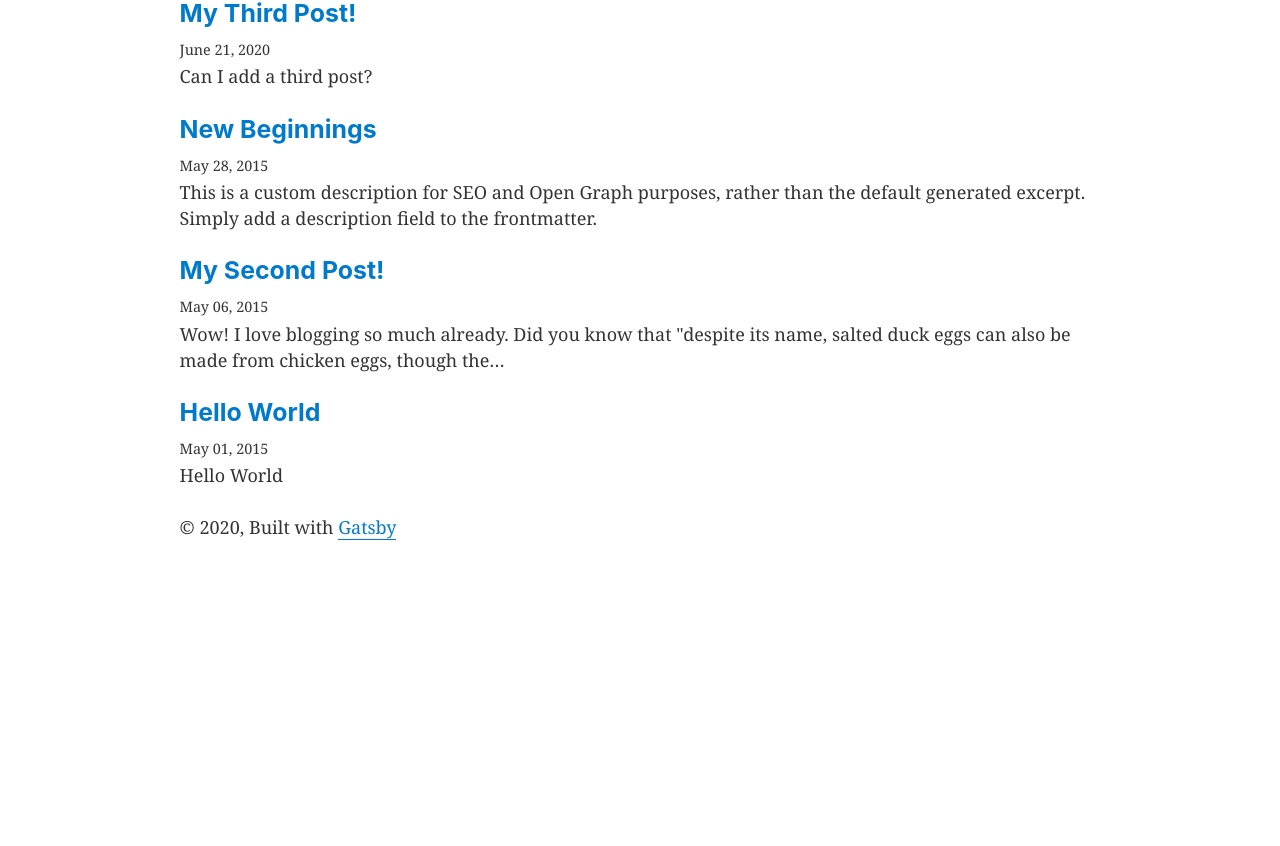
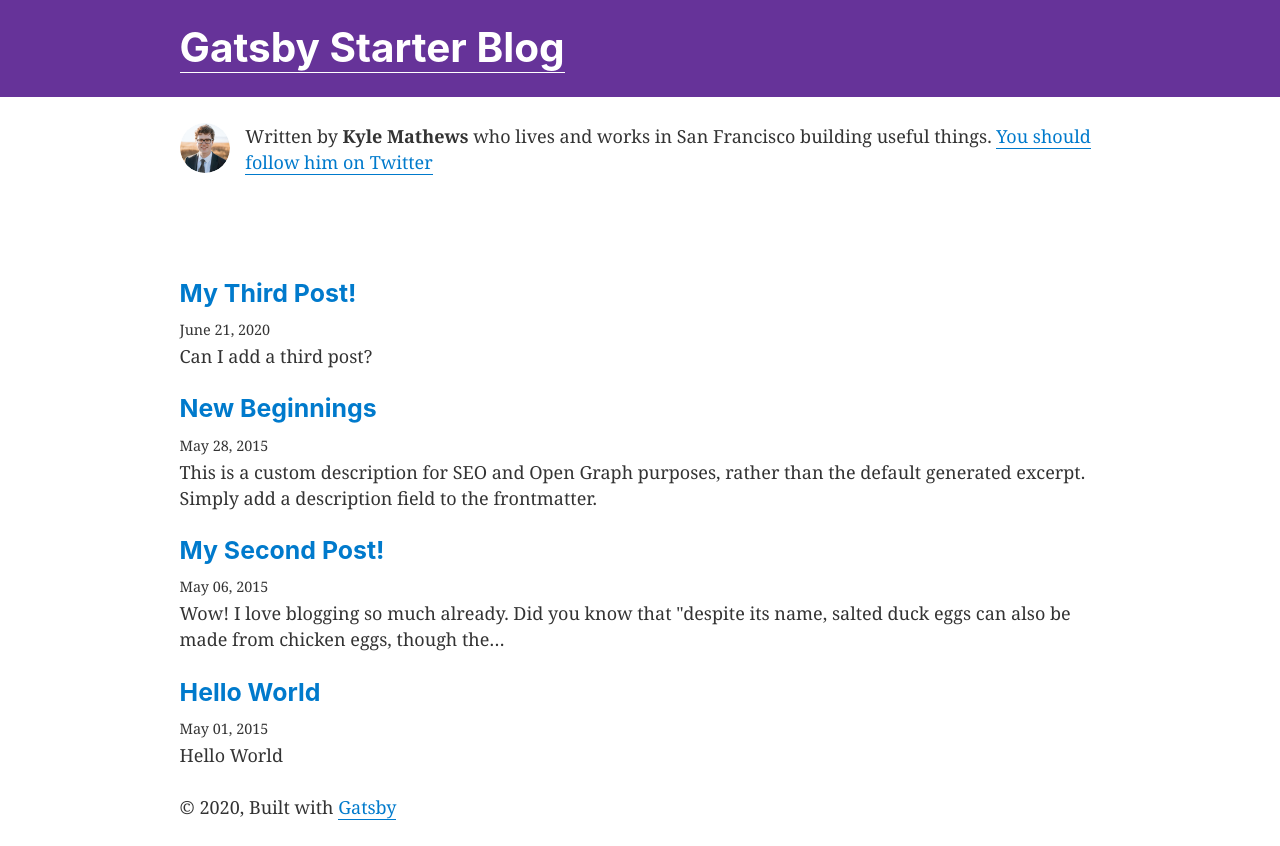
Before and after one commit to yuchen-w/Blog, a Gatsby site in the folder gatsby-web-app/: page / in a window 1280 px wide. Before the commit the page ends 800 px from the top, so only its background shows below. Built offline with nearby package versions, Linux system fonts and the light colour scheme; Gatsby itself is replaced by a stand-in of ours; some packages are replaced by stand-ins of ours.

Commit message:
Revert "Barebones gatsby template"
This reverts commit e0973d00190d885c0754899c35cdf5ef2cf2f243.

```diff
--- a/gatsby-web-app/gatsby-node.js
+++ b/gatsby-web-app/gatsby-node.js
@@ -4,7 +4,7 @@ const { createFilePath } = require(`gatsby-source-filesystem`)
 exports.createPages = async ({ graphql, actions }) => {
   const { createPage } = actions
 
-  const blogPost = path.resolve(`./src/templates/blog-post.tsx`)
+  const blogPost = path.resolve(`./src/templates/blog-post.js`)
   const result = await graphql(
     `
       {
--- /dev/null
+++ b/gatsby-web-app/src/components/bio.js
@@ -0,0 +1,70 @@
+/**
+ * Bio component that queries for data
+ * with Gatsby's useStaticQuery component
+ *
+ * See: https://www.gatsbyjs.org/docs/use-static-query/
+ */
+
+import React from "react"
+import { useStaticQuery, graphql } from "gatsby"
+import Image from "gatsby-image"
+
+import { rhythm } from "../utils/typography"
+
+const Bio = () => {
+  const data = useStaticQuery(graphql`
+    query BioQuery {
+      avatar: file(absolutePath: { regex: "/profile-pic.jpg/" }) {
+        childImageSharp {
+          fixed(width: 50, height: 50) {
+            ...GatsbyImageSharpFixed
+          }
+        }
+      }
+      site {
+        siteMetadata {
+          author {
+            name
+            summary
+          }
+          social {
+            twitter
+          }
+        }
+      }
+    }
+  `)
+
+  const { author, social } = data.site.siteMetadata
+  return (
+    <div
+      style={{
+        display: `flex`,
+        marginBottom: rhythm(2.5),
+      }}
+    >
+      <Image
+        fixed={data.avatar.childImageSharp.fixed}
+        alt={author.name}
+        style={{
+          marginRight: rhythm(1 / 2),
+          marginBottom: 0,
+          minWidth: 50,
+          borderRadius: `100%`,
+        }}
+        imgStyle={{
+          borderRadius: `50%`,
+        }}
+      />
+      <p>
+        Written by <strong>{author.name}</strong> {author.summary}
+        {` `}
+        <a href={`https://twitter.com/${social.twitter}`}>
+          You should follow him on Twitter
+        </a>
+      </p>
+    </div>
+  )
+}
+
+export default Bio
--- /dev/null
+++ b/gatsby-web-app/src/components/header.js
@@ -0,0 +1,42 @@
+import { Link } from "gatsby"
+import PropTypes from "prop-types"
+import React from "react"
+
+const Header = ({ siteTitle }) => (
+  <header
+    style={{
+      background: `rebeccapurple`,
+      marginBottom: `1.45rem`,
+    }}
+  >
+    <div
+      style={{
+        margin: `0 auto`,
+        maxWidth: 960,
+        padding: `1.45rem 1.0875rem`,
+      }}
+    >
+      <h1 style={{ margin: 0 }}>
+        <Link
+          to="/"
+          style={{
+            color: `white`,
+            textDecoration: `none`,
+          }}
+        >
+          {siteTitle}
+        </Link>
+      </h1>
+    </div>
+  </header>
+)
+
+Header.propTypes = {
+  siteTitle: PropTypes.string,
+}
+
+Header.defaultProps = {
+  siteTitle: ``,
+}
+
+export default Header
--- a/gatsby-web-app/src/components/layout.tsx
+++ b/gatsby-web-app/src/components/layout.js
@@ -9,6 +9,7 @@ import React from "react"
 import PropTypes from "prop-types"
 import { useStaticQuery, graphql } from "gatsby"
 
+import Header from "./header"
 import "./layout.css"
 
 const Layout = ({ children }) => {
@@ -24,7 +25,7 @@ const Layout = ({ children }) => {
 
   return (
     <>
-      {/* <Header siteTitle={data.site.siteMetadata.title} /> */}
+      <Header siteTitle={data.site.siteMetadata.title} />
       <div
         style={{
           margin: `0 auto`,
--- a/gatsby-web-app/src/pages/index.tsx
+++ b/gatsby-web-app/src/pages/index.tsx
@@ -1,6 +1,7 @@
 import React from "react"
 import { Link, graphql } from "gatsby"
 
+import Bio from "../components/bio"
 import Layout from "../components/layout"
 import SEO from "../components/seo"
 import { rhythm } from "../utils/typography"
@@ -12,7 +13,7 @@ const BlogIndex = ({ data, location }) => {
   return (
     <Layout location={location} title={siteTitle}>
       <SEO title="All posts" />
-
+      <Bio />
       {posts.map(({ node }) => {
         const title = node.frontmatter.title || node.fields.slug
         return (
--- a/gatsby-web-app/src/templates/blog-post.tsx
+++ b/gatsby-web-app/src/templates/blog-post.js
@@ -1,6 +1,7 @@
 import React from "react"
 import { Link, graphql } from "gatsby"
 
+import Bio from "../components/bio"
 import Layout from "../components/layout"
 import SEO from "../components/seo"
 import { rhythm, scale } from "../utils/typography"
@@ -43,7 +44,7 @@ const BlogPostTemplate = ({ data, pageContext, location }) => {
           }}
         />
         <footer>
-
+          <Bio />
         </footer>
       </article>
 
```
Also changed, not shown: gatsby-web-app/src/components/image.js (added, +32 -0 lines), gatsby-web-app/src/components/utils.js (added, +18 -0 lines), gatsby-web-app/src/pages/using-typescript.tsx (added, +34 -0 lines), gatsby-web-app/src/components/seo.js (renamed from gatsby-web-app/src/components/seo.tsx), gatsby-web-app/src/pages/404.js (renamed from gatsby-web-app/src/pages/404.tsx).
